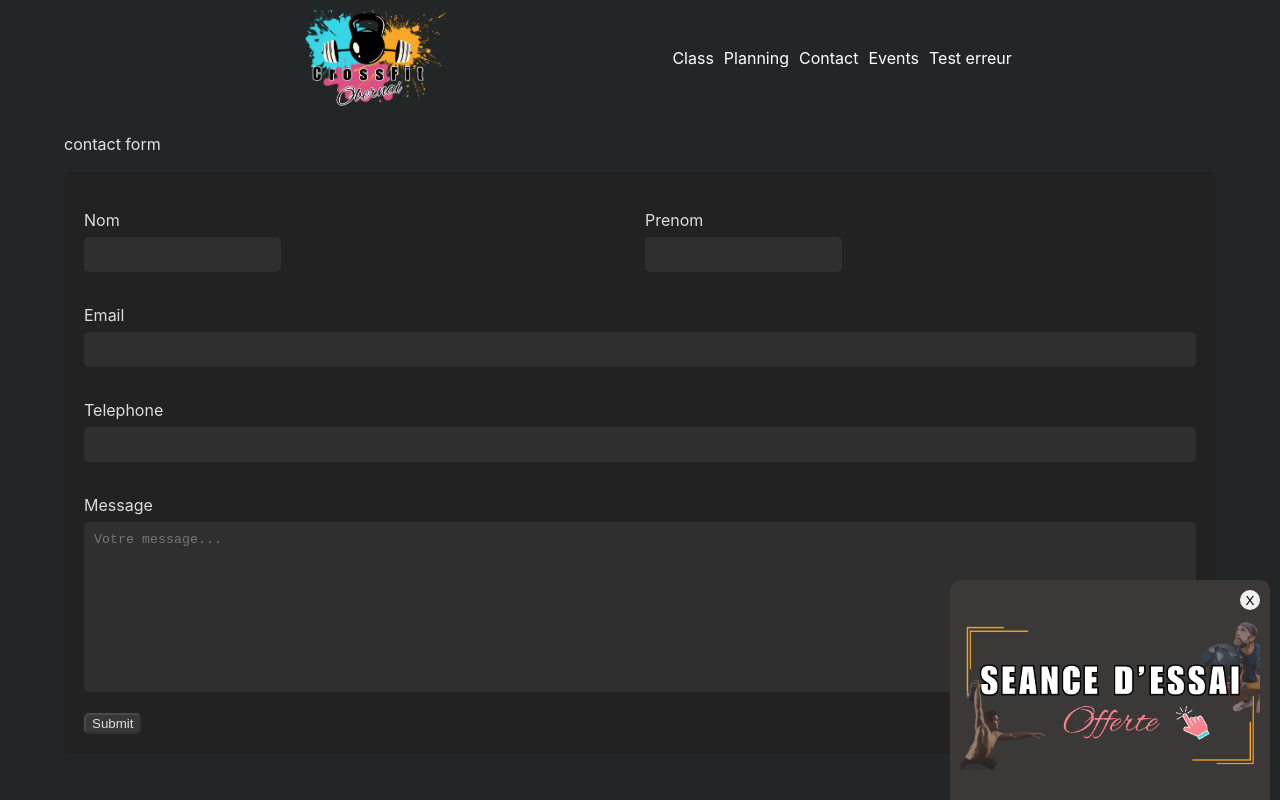
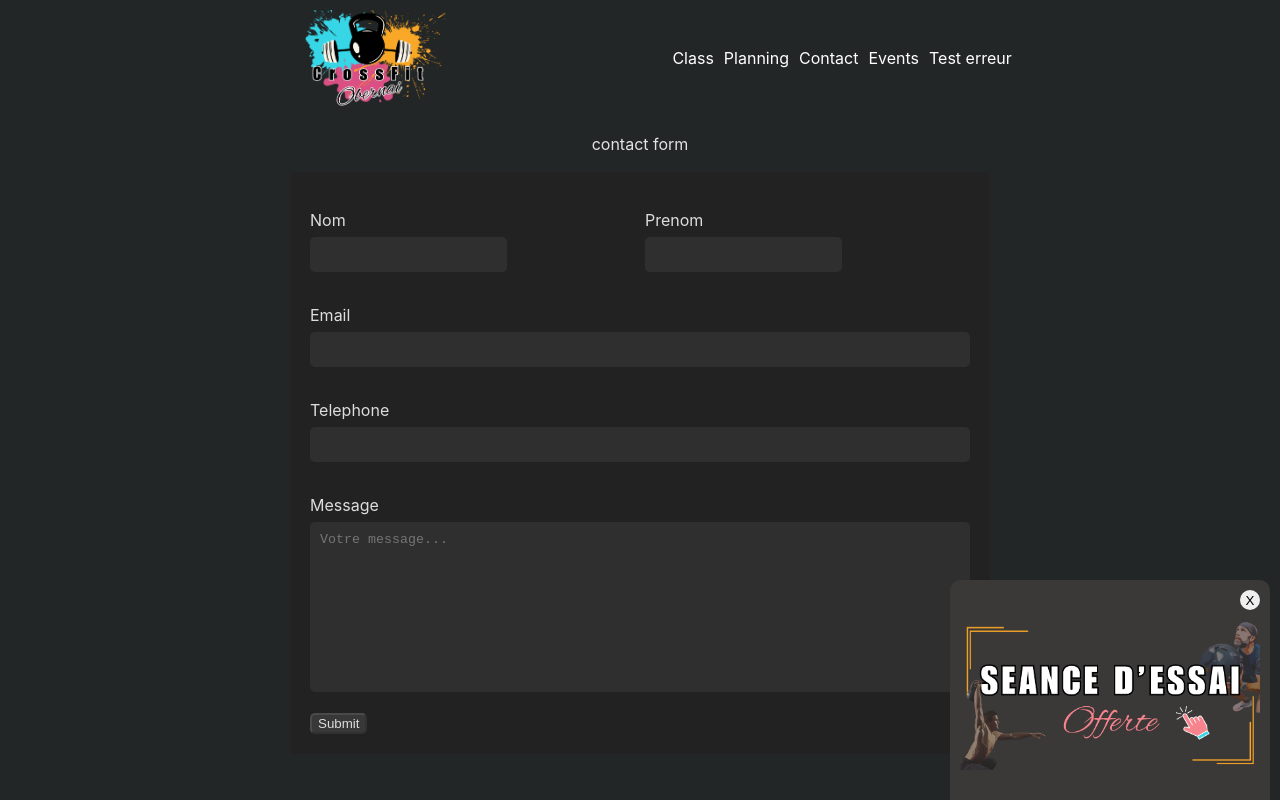
Before and after one commit to Crrux/CrossfitObernai, a React (Vite) app: page /contact in a window 1280 px wide. Built offline with nearby package versions, Linux system fonts and the light colour scheme.

Commit message:
style contact

```diff
--- a/src/pages/contact/_contact.sass
+++ b/src/pages/contact/_contact.sass
@@ -16,6 +16,11 @@ $error-text: #ff6347
 
 //     &:focus
 //         outline: 0
+#main_contact
+    display: flex
+    justify-content: center
+    align-items: center
+    flex-direction: column
 
 #form_contact
     display: flex
@@ -27,6 +32,7 @@ $error-text: #ff6347
     padding: 20px
     border-radius: 5px
     width: 100%
+    max-width: 700px
     box-sizing: border-box
     &_divname
         display: flex
--- a/src/pages/contact/contact.jsx
+++ b/src/pages/contact/contact.jsx
@@ -93,7 +93,7 @@ function Contact() {
 
   return (
     <>
-      <main>
+      <main id="main_contact">
         <p>contact form</p>
         <form onSubmit={handleSubmit} noValidate id="form_contact">
           <div id="form_contact_divname">
--- a/src/sass/style.css
+++ b/src/sass/style.css
@@ -20,6 +20,13 @@ header #Header_Logo {
   min-height: 2000px;
 }
 
+#main_contact {
+  display: flex;
+  justify-content: center;
+  align-items: center;
+  flex-direction: column;
+}
+
 #form_contact {
   display: flex;
   justify-content: center;
@@ -29,6 +36,7 @@ header #Header_Logo {
   padding: 20px;
   border-radius: 5px;
   width: 100%;
+  max-width: 700px;
   box-sizing: border-box;
 }
 #form_contact_divname {
```
Also changed, not shown: 1 other file (tests, documents, lock files or other folders).
